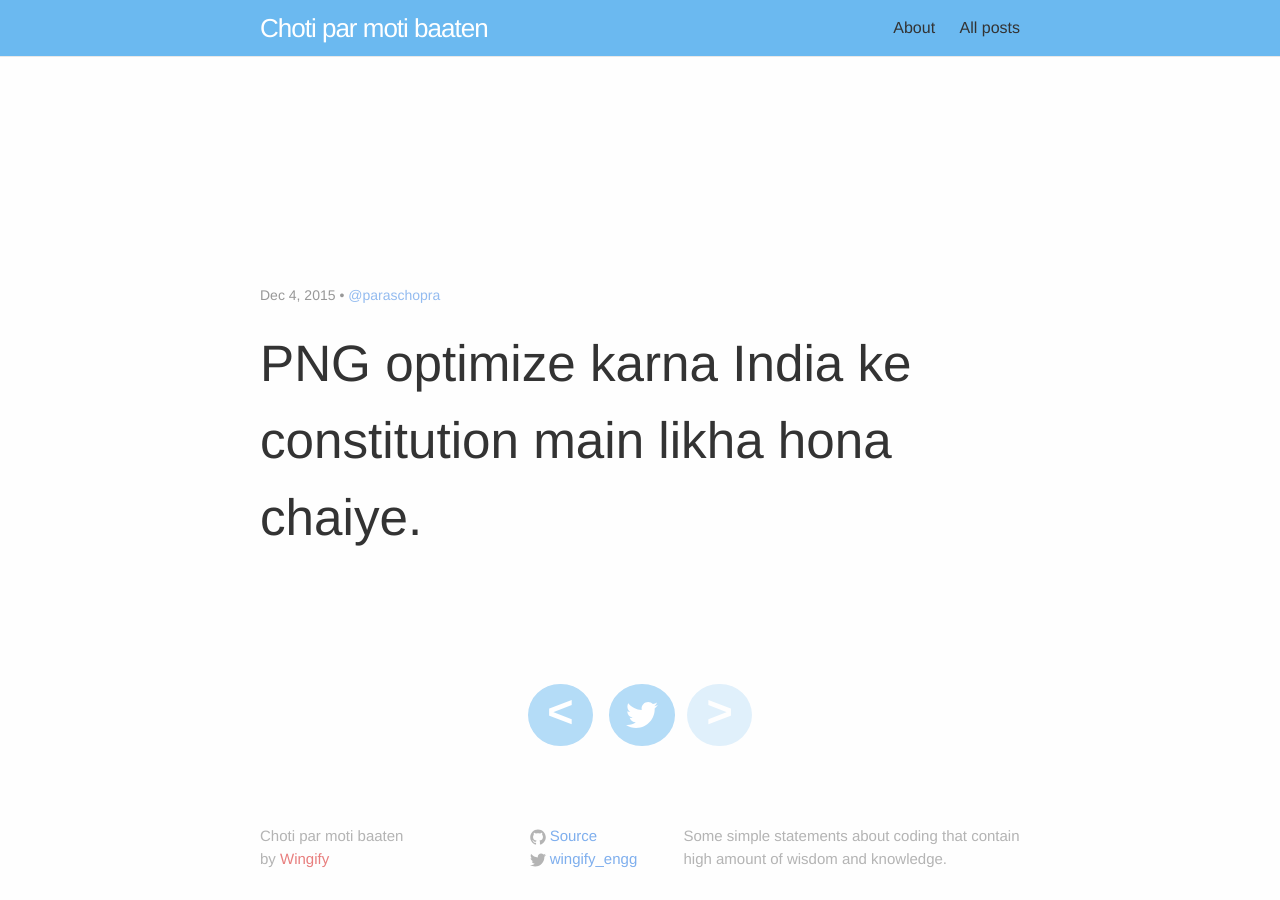
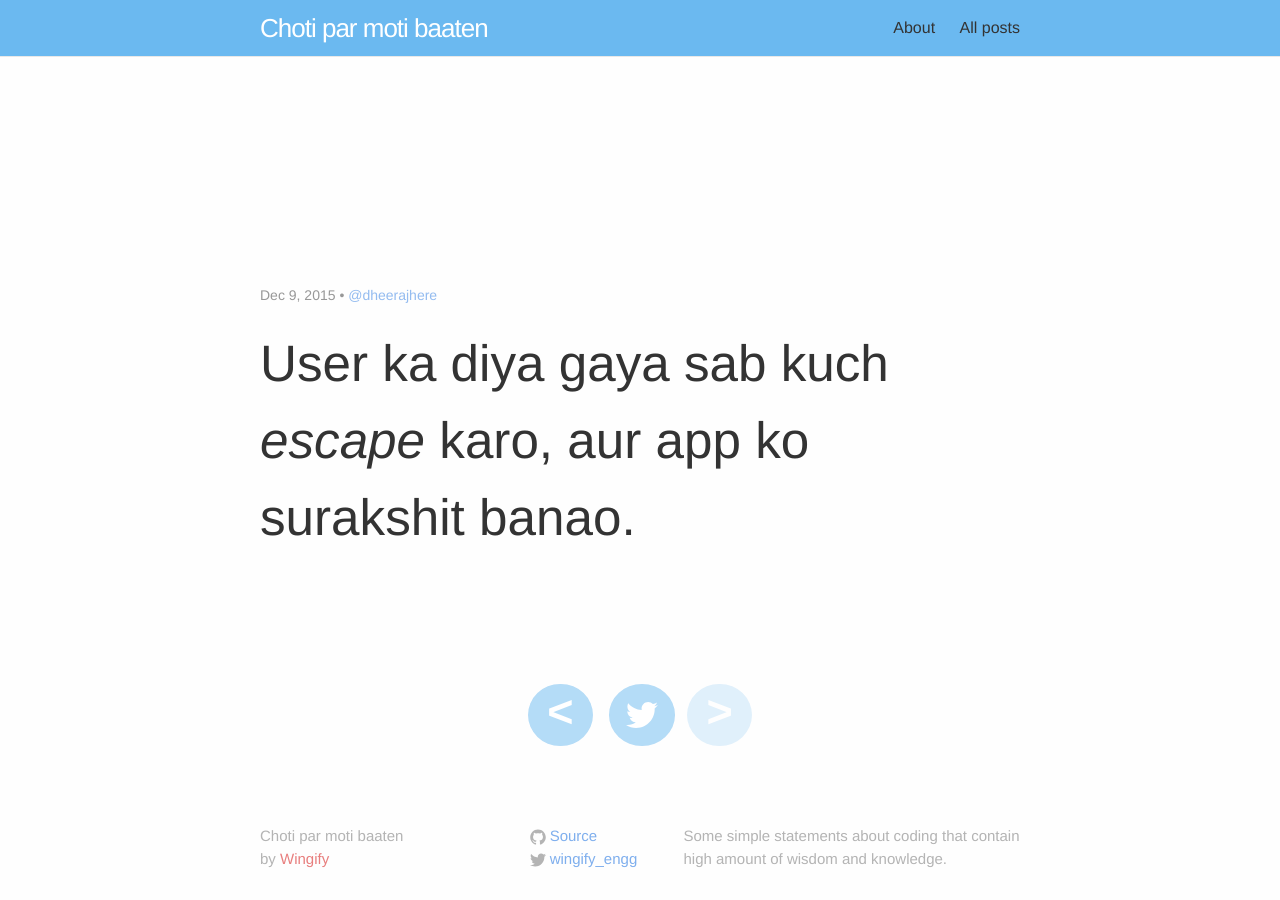
Before and after one commit to wingify/choti-moti-baaten, a Jekyll site: the page built from index.html, in a window 1280 px wide. Built offline with Jekyll 4.4.1, drawn with Linux system fonts in a browser that asks for light colours.

Commit message:
add new post on escaping user input

```diff
--- a/_config.yml
+++ b/_config.yml
@@ -38,3 +38,5 @@ authors:
   twitter: CreativeBakchod
  paras_chopra:
   twitter: paraschopra
+ dheeraj_joshi:
+  twitter: dheerajhere
--- /dev/null
+++ b/_posts/2015-12-09-escape-input.md
@@ -0,0 +1,10 @@
+---
+layout: post
+title:  "Surakshit app"
+categories: security, xss
+authorslug: dheeraj_joshi
+author: Dheeraj Joshi
+---
+
+
+User ka diya gaya sab kuch *escape* karo, aur app ko surakshit banao.
```
